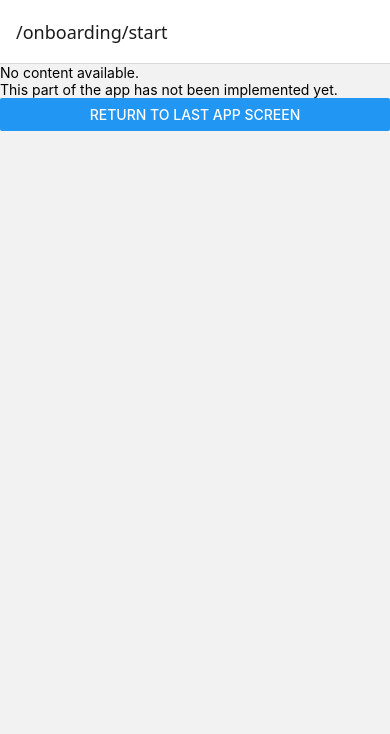
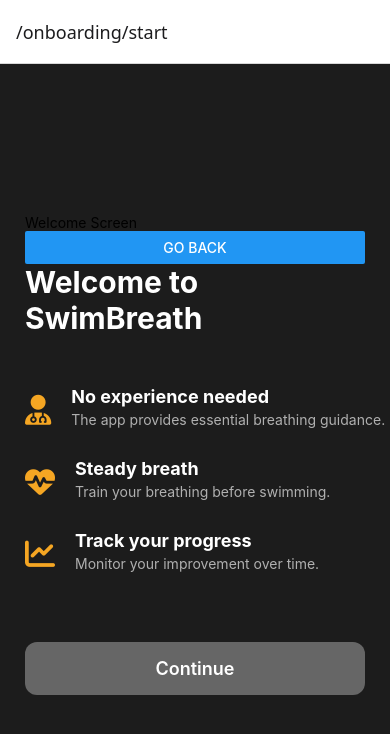
Before and after one commit to jonasschoenherr/mHealth-Schwimm-Atemuebungen, a React Native app: screen / in a window 390 px wide. Shown: the top 734 px of the page. Built offline with nearby package versions, Linux system fonts and the light colour scheme.

Commit message:
integrated WelcomeScreen.js

```diff
--- a/screens/OnboardingStartScreen.js
+++ b/screens/OnboardingStartScreen.js
@@ -1,9 +1,65 @@
 import DefaultScreenContent from "../elements/DefaultScreenContent";
+import { userFinishedStartScreen } from '../state/onboarding';
+import theme1 from "../styles/theme1";
+
+import { StatusBar } from 'expo-status-bar';
+import { Text, View, Pressable } from 'react-native';
+import { FontAwesome6 } from '@expo/vector-icons';
+import { Button } from 'react-native';
 
 
 const OnboardingStartScreen = ({ navigation, route }) => {
+    const styles = theme1;
+
     return (
-        <DefaultScreenContent navigation={navigation} route={route} />
+        <View style={styles.container}>
+
+        <Text>Welcome Screen</Text>
+        {/* Go back using the navigation object */}
+        <Button title="Go Back" onPress={() => navigation.goBack()} />
+
+        <Text style={styles.title}>Welcome to SwimBreath</Text>
+
+        <View style={styles.item}>
+            <FontAwesome6 name="user-doctor" size={30} color="#F5A623" style={styles.image}/>
+            <View>
+            <Text style={styles.heading}>No experience needed</Text>
+            <Text style={styles.description}>
+                The app provides essential breathing guidance.
+            </Text>
+            </View>
+        </View>
+
+        <View style={styles.item}>
+            <FontAwesome6 name="heart-pulse" size={30} color="#F5A623" style={styles.image}/>
+            <View>
+            <Text style={styles.heading}>Steady breath</Text>
+            <Text style={styles.description}>
+                Train your breathing before swimming.
+            </Text>
+            </View>
+        </View>
+
+        <View style={styles.item}>
+            <FontAwesome6 name="chart-line" size={30} color="#F5A623" style={styles.image}/>
+            <View>
+            <Text style={styles.heading}>Track your progress</Text>
+            <Text style={styles.description}>
+                Monitor your improvement over time.
+            </Text>
+            </View>
+        </View>
+
+        <Pressable style={styles.button} onPress={() => {
+            userFinishedStartScreen.set(true);
+            navigation.navigate("/onboarding/general_questions");
+          }}>
+          <Text style={styles.buttonText}>Continue</Text>
+        </Pressable>
+
+        <StatusBar style="light" />
+
+        </View>
     );
 }
 
--- /dev/null
+++ b/styles/theme1.js
@@ -0,0 +1,63 @@
+import { StatusBar } from 'expo-status-bar';
+import { StyleSheet, Text, View, Pressable } from 'react-native';
+import { FontAwesome6 } from '@expo/vector-icons';
+import { Button } from 'react-native';
+
+
+const theme1 = StyleSheet.create({
+  container: {
+    flex: 1,
+    backgroundColor: '#1C1C1C',
+    paddingHorizontal: 25,
+    justifyContent: 'center',
+  },
+
+  title: {
+    color: 'white',
+    fontSize: 30,
+    fontWeight: 'bold',
+    marginBottom: 50,
+  },
+
+  item: {
+    flexDirection: 'row',
+    marginBottom: 30,
+  },
+
+  icon: {
+    fontSize: 28,
+    marginRight: 15,
+  },
+
+  image: {
+    marginRight: 20,
+    marginTop: 8,
+  },
+
+  heading: {
+    color: 'white',
+    fontSize: 18,
+    fontWeight: 'bold',
+  },
+
+  description: {
+    color: '#B0B0B0',
+    marginTop: 4,
+  },
+
+  button: {
+    marginTop: 40,
+    backgroundColor: '#666',
+    padding: 16,
+    borderRadius: 12,
+  },
+
+  buttonText: {
+    color: 'white',
+    textAlign: 'center',
+    fontSize: 18,
+    fontWeight: '600',
+  },
+});
+
+export default theme1;
```
Also changed, not shown: 1 other file (tests, documents, lock files or other folders).
